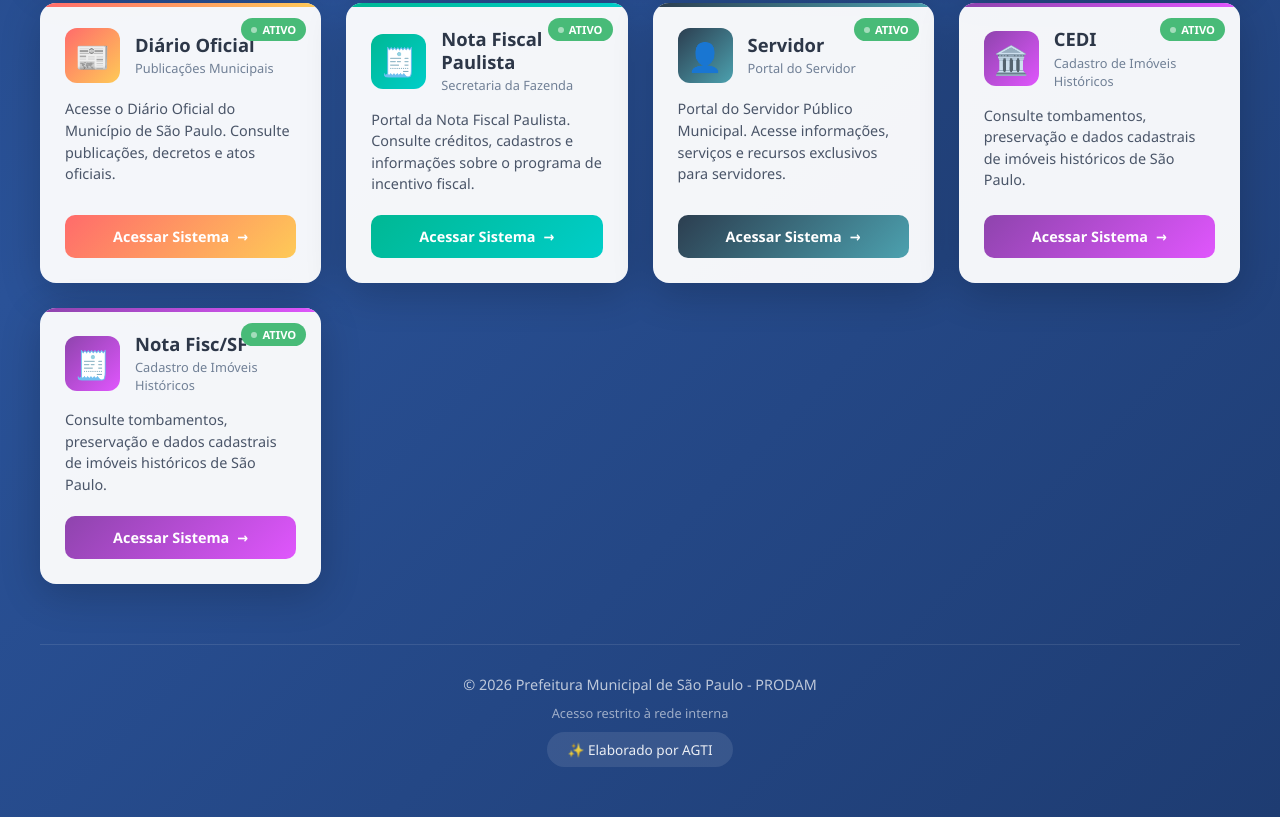
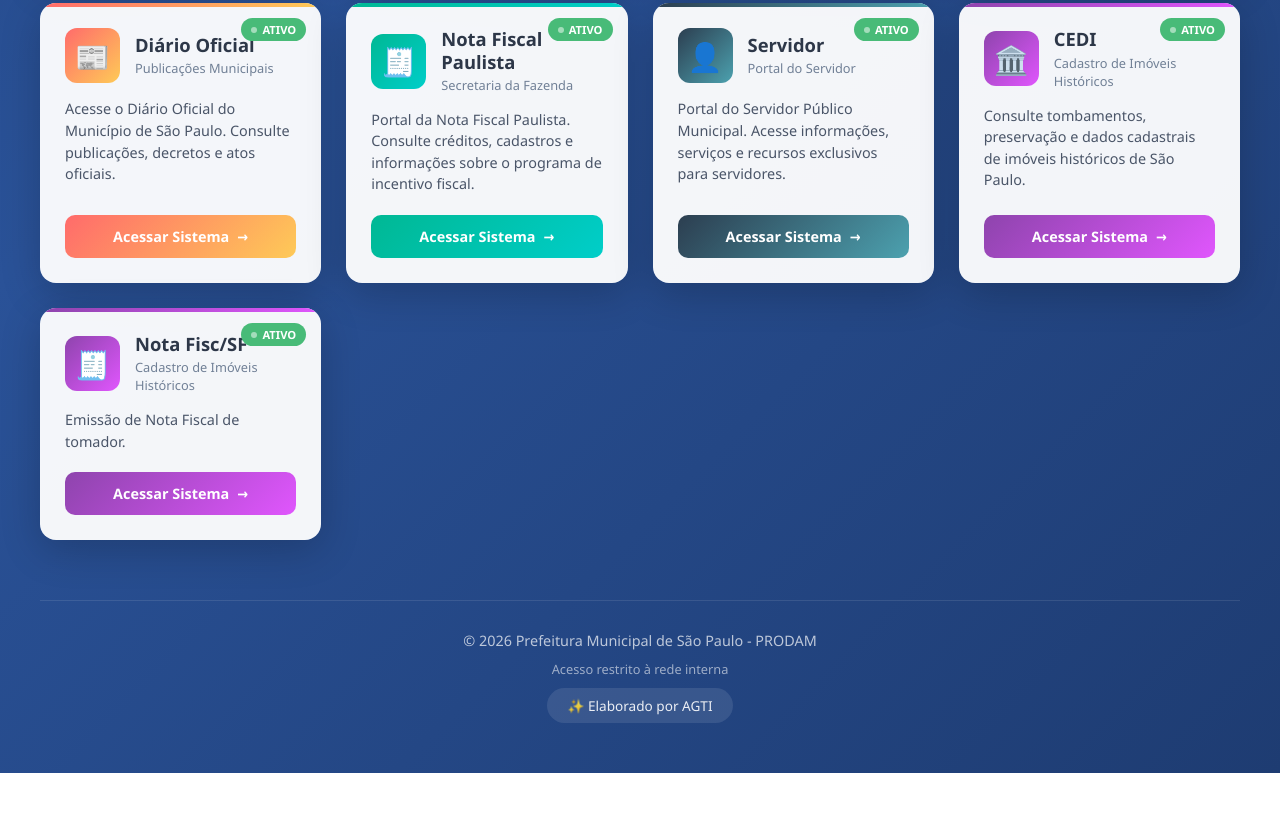
Before and after one commit to agti2804-arch/Portal-de-Sistemas-SUBST, a plain HTML site: page index.html in a window 1280 px wide. Shown: the part 1494-2311 px from the top of the page. After the commit the page ends 2267 px from the top, so only its background shows below. Drawn offline with Linux system fonts and the light colour scheme.

Commit message:
index.html

```diff
--- a/index.html
+++ b/index.html
@@ -762,7 +762,7 @@
                     </div>
                 </div>
                 <p class="card-description">
-                    Consulte tombamentos, preservação e dados cadastrais de imóveis históricos de São Paulo.
+                    Emissão de Nota Fiscal de tomador.
                 </p>
                 <a href="https://nfe.prefeitura.sp.gov.br/login.aspx" target="_blank" class="access-btn" onclick="event.stopPropagation()">Acessar Sistema</a>
             </article>
```
